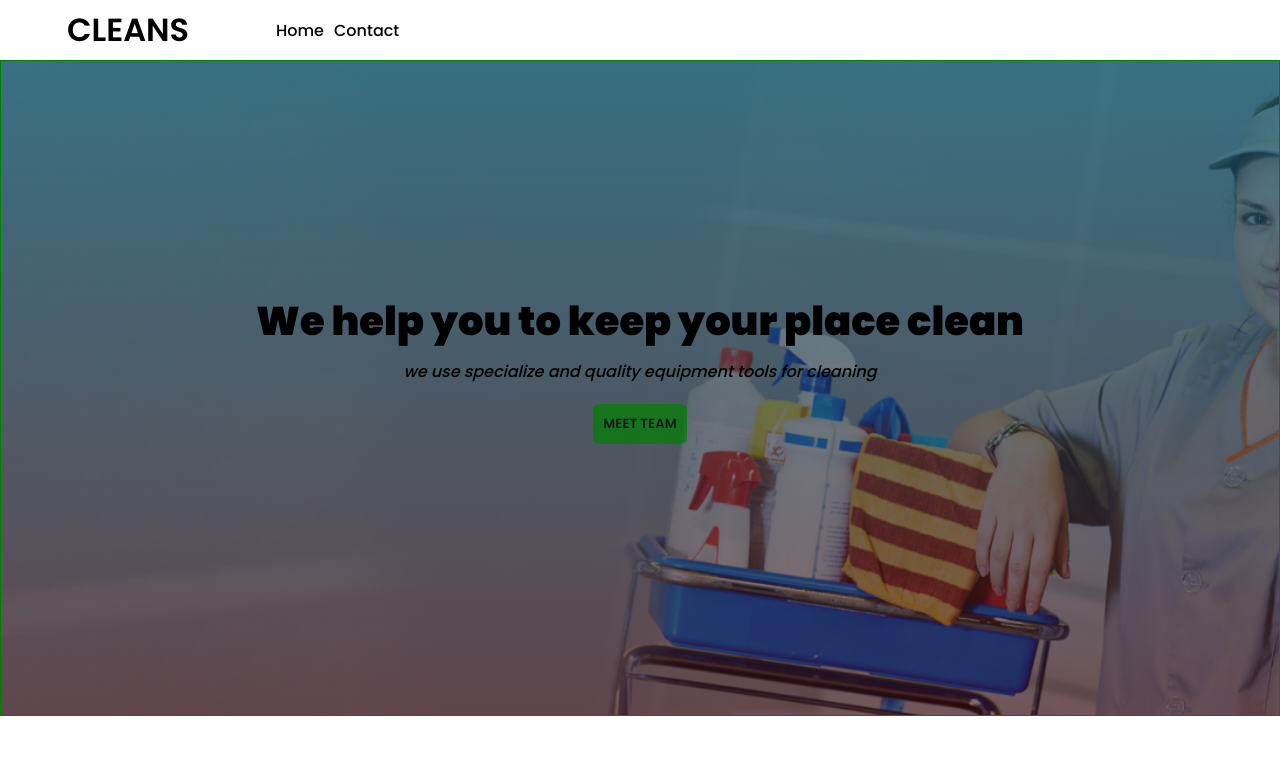
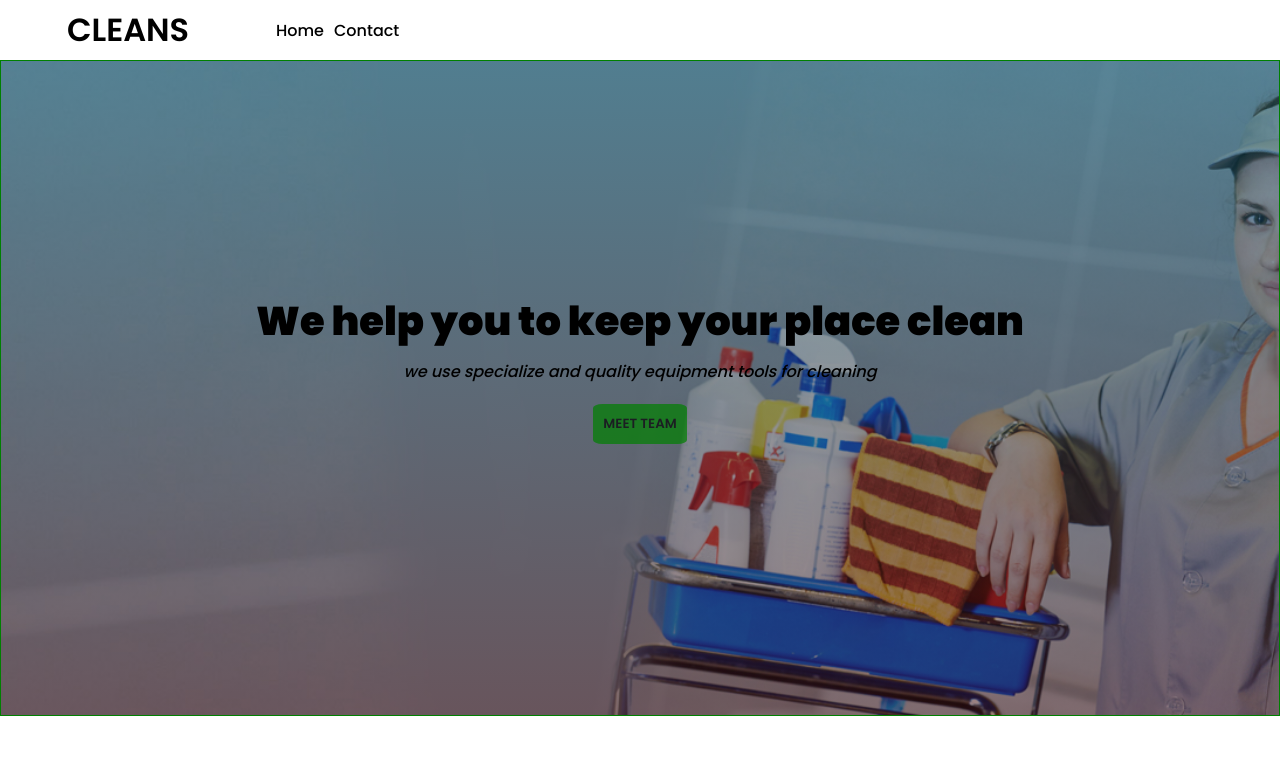
Before and after one commit to AhmadSuper-coder/insaidIntern, a plain HTML site: page index.html in a window 1280 px wide. Shown: the top 783 px of the page. Drawn offline with Linux system fonts and the light colour scheme.

Commit message:
overlay light

```diff
--- a/style.css
+++ b/style.css
@@ -73,7 +73,7 @@ ul a {
     border:1px solid green;
     height: 82vh;
     width:100%;
-    background:linear-gradient(rgba(14, 87, 108, 0.7),rgba(59, 5, 5, 0.6)),url("./images/hero1.jpg");
+    background:linear-gradient(rgba(14, 87, 108, 0.5),rgba(59, 5, 5, 0.5)),url("./images/hero1.jpg");
     background-size: cover;
     background-position: center;
     display: flex;
```
